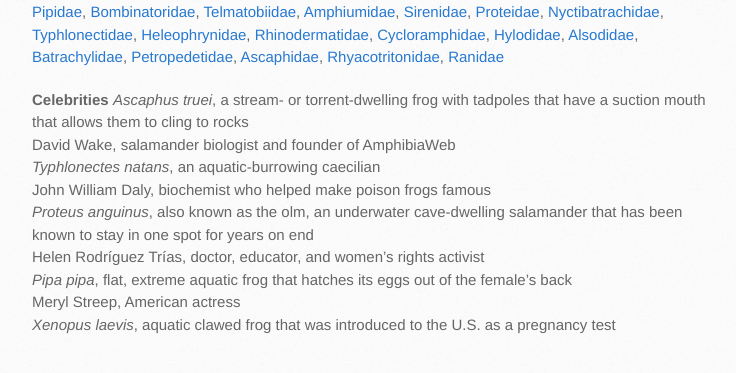
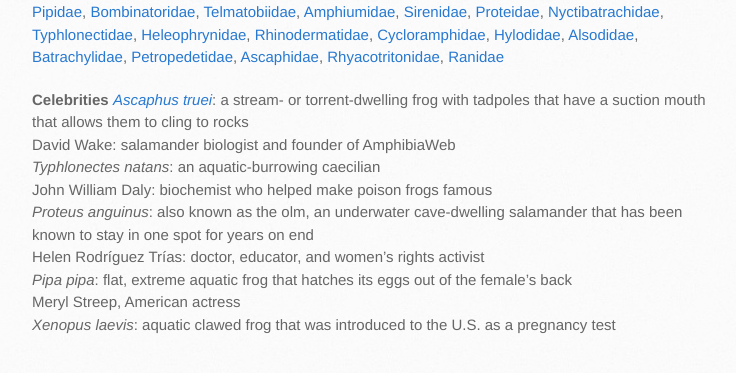
Before and after one commit to TarvinLab/amphibioscope, a Jekyll site: the page built from find-your-sign.md, in a window 1280 px wide, cut to the strip 1498-1874 px from the top of the page. Shown: the top 373 px of the strip, without its empty margins (138-874 px from the left). Built offline with Jekyll 4.4.1, drawn with Linux system fonts in a browser that asks for light colours; our own code applies the rules of GitHub Pages for plain Markdown files; part of the change alters nothing that is shown.

Commit message:
updating format

```diff
--- a/find-your-sign.md
+++ b/find-your-sign.md
@@ -38,12 +38,12 @@ Mary Jackson, NASA mathematician and engineer
 **Amphibian Spiritual Guides**: [Leiopelmatidae](https://amphibiaweb.org/lists/Leiopelmatidae.shtml), [Pipidae](https://amphibiaweb.org/lists/Pipidae.shtml), [Bombinatoridae](https://amphibiaweb.org/lists/Bombinatoridae.shtml), [Telmatobiidae](https://amphibiaweb.org/lists/Telmatobiidae.shtml), [Amphiumidae](https://amphibiaweb.org/lists/Amphiumidae.shtml), [Sirenidae](https://amphibiaweb.org/lists/Sirenidae.shtml), [Proteidae](https://amphibiaweb.org/lists/Proteidae.shtml), [Nyctibatrachidae](https://amphibiaweb.org/lists/Nyctibatrachidae.shtml), [Typhlonectidae](https://amphibiaweb.org/lists/Typhlonectidae.shtml), [Heleophrynidae](https://amphibiaweb.org/lists/Heleophrynidae.shtml), [Rhinodermatidae](https://amphibiaweb.org/lists/Rhinodermatidae.shtml), [Cycloramphidae](https://amphibiaweb.org/lists/Cycloramphidae.shtml), [Hylodidae](https://amphibiaweb.org/lists/Hylodidae.shtml), [Alsodidae](https://amphibiaweb.org/lists/Alsodidae.shtml), [Batrachylidae](https://amphibiaweb.org/lists/Batrachylidae.shtml), [Petropedetidae](https://amphibiaweb.org/lists/Petropedetidae.shtml), [Ascaphidae](https://amphibiaweb.org/lists/Ascaphidae.shtml), [Rhyacotritonidae](https://amphibiaweb.org/lists/Rhyacotritonidae.shtml), [Ranidae](https://amphibiaweb.org/lists/Ranidae.shtml)
 
 **Celebrities**
-*Ascaphus truei*, a stream- or torrent-dwelling frog with tadpoles that have a suction mouth that allows them to cling to rocks
-David Wake, salamander biologist and founder of AmphibiaWeb
-*Typhlonectes natans*, an aquatic-burrowing caecilian
-John William Daly, biochemist who helped make poison frogs famous
-*Proteus anguinus*, also known as the olm, an underwater cave-dwelling salamander that has been known to stay in one spot for years on end
-Helen Rodríguez Trías, doctor, educator, and women's rights activist
-*Pipa pipa*, flat, extreme aquatic frog that hatches its eggs out of the female’s back
+[*Ascaphus truei*](https://amphibiaweb.org/species/2049): a stream- or torrent-dwelling frog with tadpoles that have a suction mouth that allows them to cling to rocks
+David Wake: salamander biologist and founder of AmphibiaWeb
+*Typhlonectes natans*: an aquatic-burrowing caecilian
+John William Daly: biochemist who helped make poison frogs famous
+*Proteus anguinus*: also known as the olm, an underwater cave-dwelling salamander that has been known to stay in one spot for years on end
+Helen Rodríguez Trías: doctor, educator, and women's rights activist
+*Pipa pipa*: flat, extreme aquatic frog that hatches its eggs out of the female’s back
 Meryl Streep, American actress
-*Xenopus laevis*, aquatic clawed frog that was introduced to the U.S. as a pregnancy test
+*Xenopus laevis*: aquatic clawed frog that was introduced to the U.S. as a pregnancy test
```
